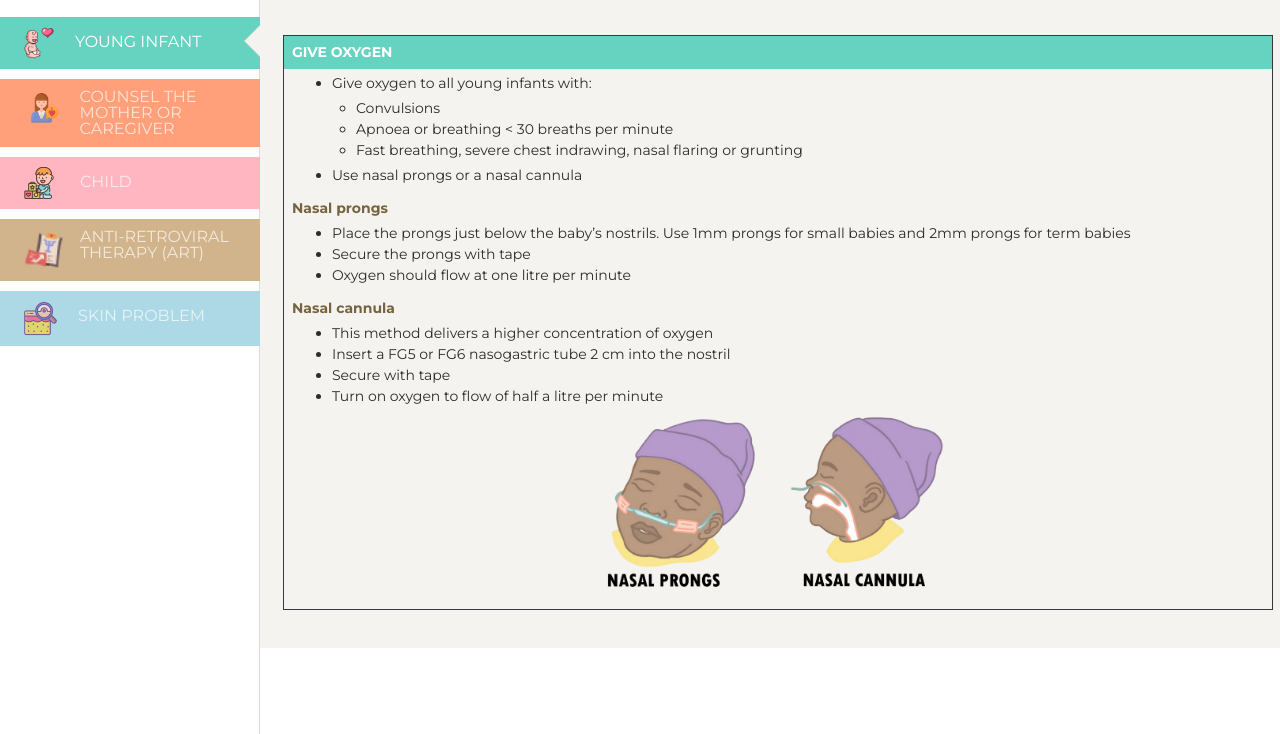
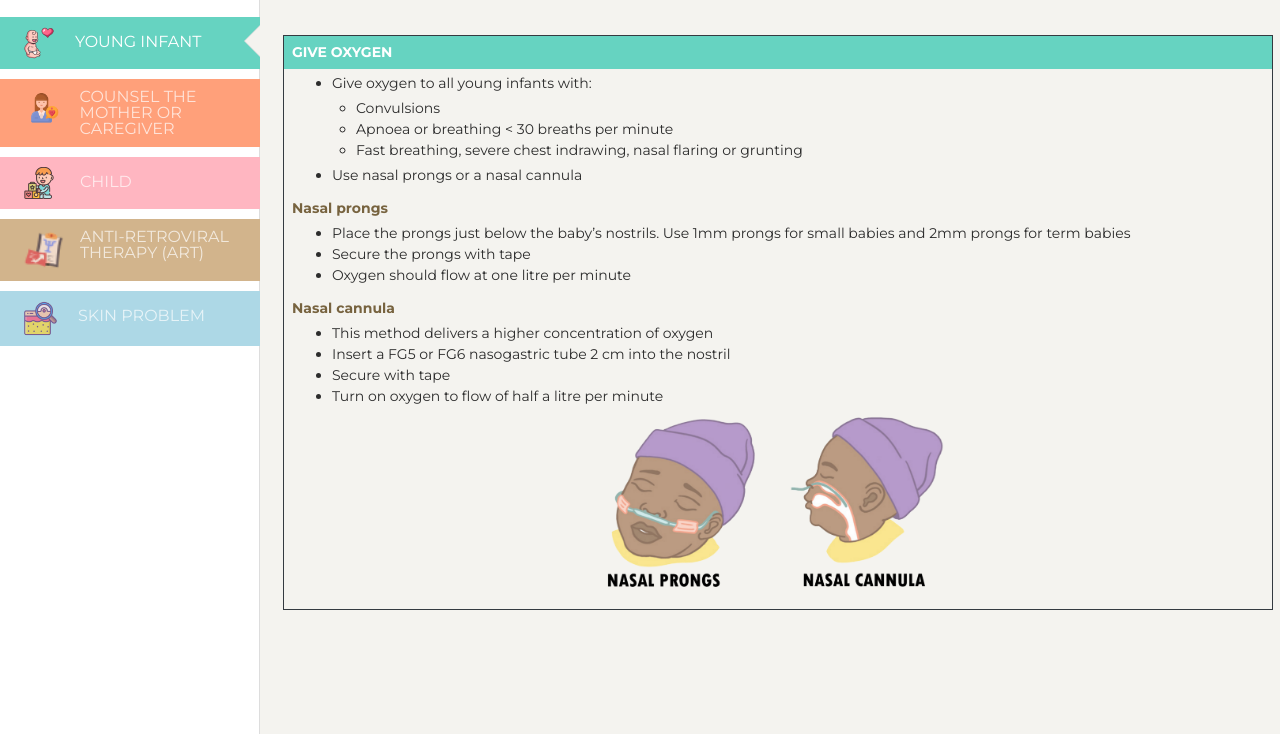
Before and after one commit to gelo-devs/PorIMCIjects, a website: page treat-the-young-infant/give-oxygen.html in a window 1280 px wide. Shown: the part 66-800 px from the top of the page. Drawn offline with Linux system fonts and the light colour scheme; some packages are replaced by stand-ins of ours.

Commit message:
t commit

```diff
--- a/treat-the-young-infant/give-oxygen.html
+++ b/treat-the-young-infant/give-oxygen.html
@@ -95,7 +95,7 @@ Paper Dashboard 2 by Creative Tim
     </ul>
     </div>
 </div>
-<div class="main-panel" >
+<div class="main-panel" style="height: 100vh;">
     <!-- Navbar -->
     <nav class="navbar navbar-expand-lg navbar-absolute fixed-top navbar-transparent">
     <div class="container-fluid">
```
